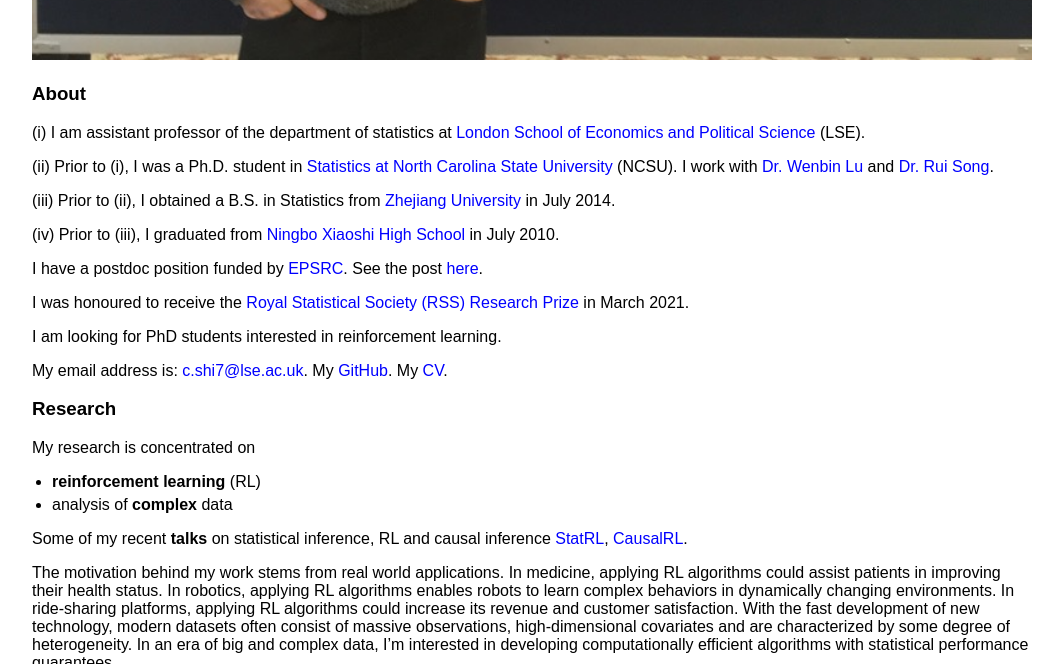
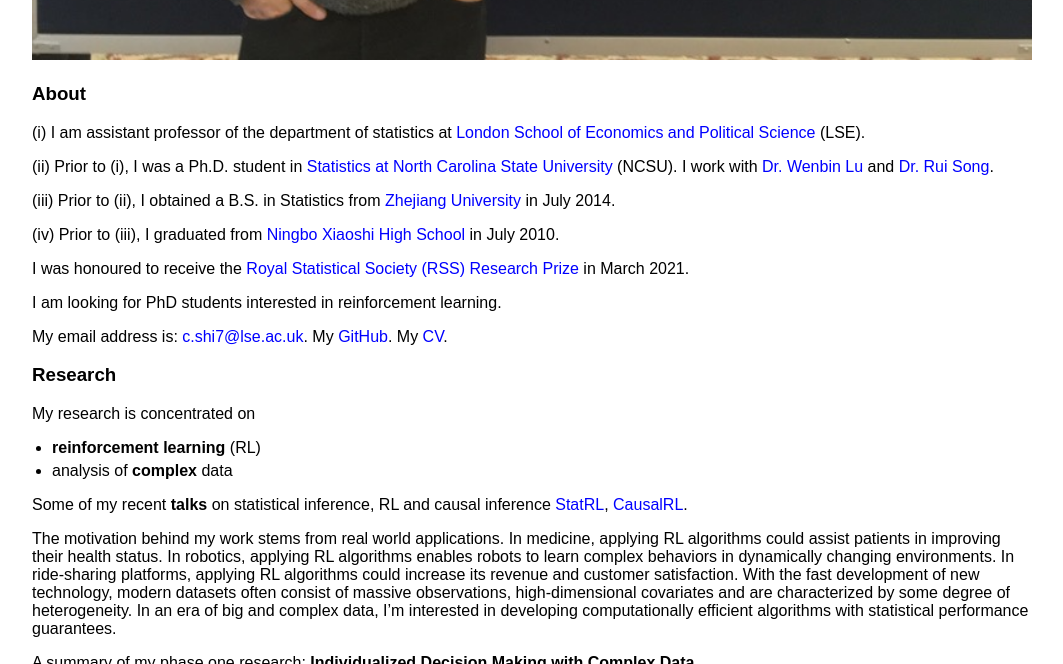
Before and after one commit to callmespring/callmespring.github.io, a Jekyll site: the page built from index.md, in a window 1280 px wide and 900 px high, scrolled down 784 px, cut to the strip 0-664 px from the top of the window. Shown: the whole strip, without its empty margins (108-1171 px from the left). Built offline with Jekyll 4.4.1, drawn with Linux system fonts in a browser that asks for light colours.

Commit message:
Update index.md

```diff
--- a/index.md
+++ b/index.md
@@ -16,7 +16,7 @@
 
 (iv) Prior to (iii), I graduated from [Ningbo Xiaoshi High School](https://en.wikipedia.org/wiki/Xiaoshi_Middle_School) in July 2010.
 
-I have a postdoc position funded by [EPSRC](https://gow.epsrc.ukri.org/NGBOViewGrant.aspx?GrantRef=EP/W014971/1&utm_source=BenchmarkEmail&utm_campaign=PhD_Newsletter_-_LT_Week_05_(2021%2f22)&utm_medium=email). See the post [here](https://jobs.lse.ac.uk/Vacancies/W/3537/0/335760/15539/research-officer-in-statistics).
+<!---I have a postdoc position funded by [EPSRC](https://gow.epsrc.ukri.org/NGBOViewGrant.aspx?GrantRef=EP/W014971/1&utm_source=BenchmarkEmail&utm_campaign=PhD_Newsletter_-_LT_Week_05_(2021%2f22)&utm_medium=email). See the post [here](https://jobs.lse.ac.uk/Vacancies/W/3537/0/335760/15539/research-officer-in-statistics).-->
 
 I was honoured to receive the [Royal Statistical Society (RSS) Research Prize](https://rss.org.uk/news-publication/news-publications/2021/general-news/announcing-our-honours-recipients-for-2021/) in March 2021.
 
```
